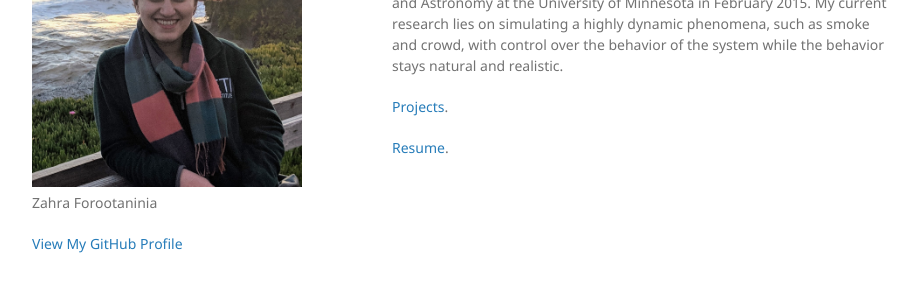
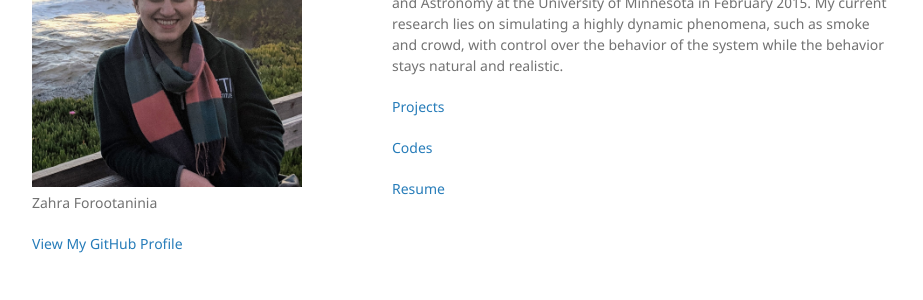
Before and after one commit to zahraforootaninia/zahraforootaninia.github.io, a Jekyll site: the page built from index.md, in a window 1280 px wide. Shown: the part 230-530 px from the top of the page, without its empty margins (178-1101 px from the left). Built offline with Jekyll 4.4.1, drawn with Linux system fonts in a browser that asks for light colours; our own code applies the rules of GitHub Pages for plain Markdown files.

Commit message:
Update index.md

```diff
--- a/index.md
+++ b/index.md
@@ -19,11 +19,11 @@ I am a Ph.D. candidate at the Department of Computer Science and Engineering at
 
 * B.S. Physics, June 2010 -->
 
-[Projects](./another-page.html).
+[Projects](./another-page.html)
 
+[Codes](https://bitbucket.org/Zahrafn/)
 
-
-[Resume](./another-page.html).
+[Resume](./another-page.html)
 
 <!-- Text can be **bold**, _italic_, or ~~strikethrough~~.
 
```
